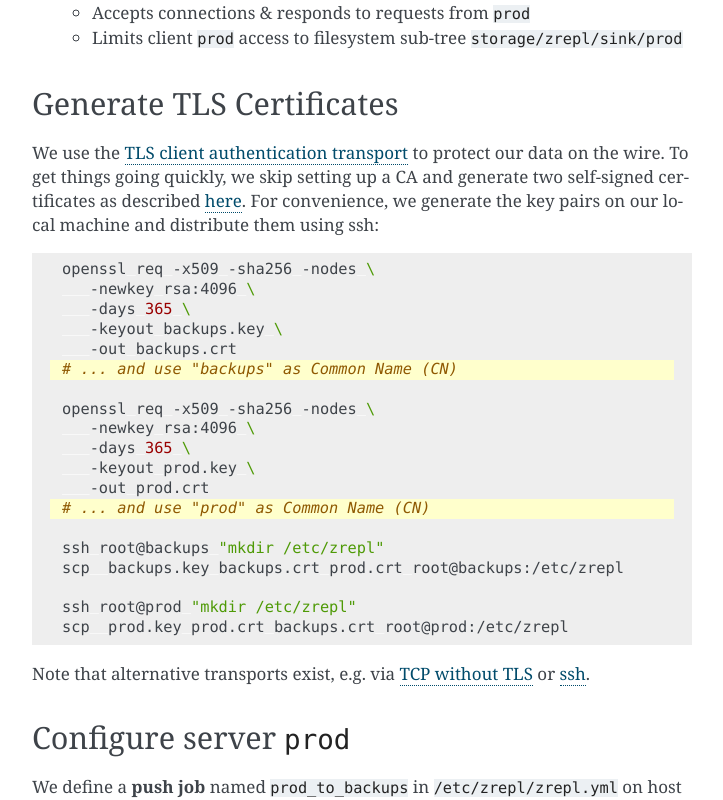
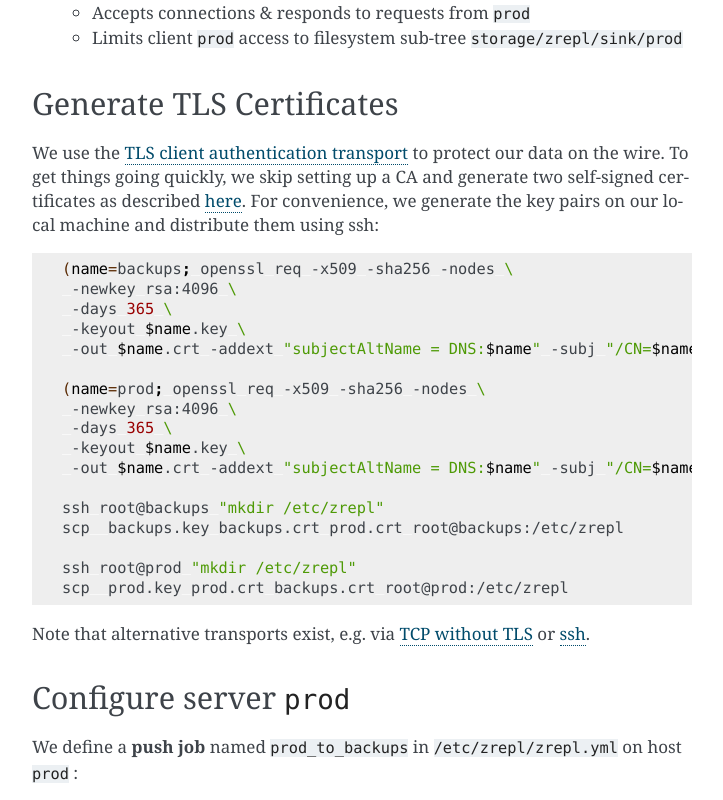
Before and after one commit to zrepl/zrepl, a Sphinx documentation site: the page built from docs/quickstart/continuous_server_backup.rst, in a window 1280 px wide and 900 px high, scrolled down 998 px, cut to the strip 0-800 px from the top of the window. Shown: the whole strip, without its empty margins (388-1111 px from the left). Built offline with Sphinx 7.4.7, drawn with Linux system fonts in a browser that asks for light colours; pages that are not in the unit, such as notebooks, are missing from menus; the version number could not be read and is left out.

Commit message:
[#357] docs: update quickstart + tls transport to produce keypairs with subject alternative names
fixes #357

```diff
--- a/docs/quickstart/continuous_server_backup.rst
+++ b/docs/quickstart/continuous_server_backup.rst
@@ -51,21 +51,18 @@ To get things going quickly, we skip setting up a CA and generate two self-signe
 For convenience, we generate the key pairs on our local machine and distribute them using ssh:
 
 .. code-block:: bash
-   :emphasize-lines: 6,13
 
-   openssl req -x509 -sha256 -nodes \
-      -newkey rsa:4096 \
-      -days 365 \
-      -keyout backups.key \
-      -out backups.crt
-   # ... and use "backups" as Common Name (CN)
+   (name=backups; openssl req -x509 -sha256 -nodes \
+    -newkey rsa:4096 \
+    -days 365 \
+    -keyout $name.key \
+    -out $name.crt -addext "subjectAltName = DNS:$name" -subj "/CN=$name")
 
-   openssl req -x509 -sha256 -nodes \
-      -newkey rsa:4096 \
-      -days 365 \
-      -keyout prod.key \
-      -out prod.crt
-   # ... and use "prod" as Common Name (CN)
+   (name=prod; openssl req -x509 -sha256 -nodes \
+    -newkey rsa:4096 \
+    -days 365 \
+    -keyout $name.key \
+    -out $name.crt -addext "subjectAltName = DNS:$name" -subj "/CN=$name")
 
    ssh root@backups "mkdir /etc/zrepl"
    scp  backups.key backups.crt prod.crt root@backups:/etc/zrepl
```
Also changed, not shown: docs/changelog.rst (+8 -0 lines), docs/configuration/transports.rst (+51 -30 lines).
